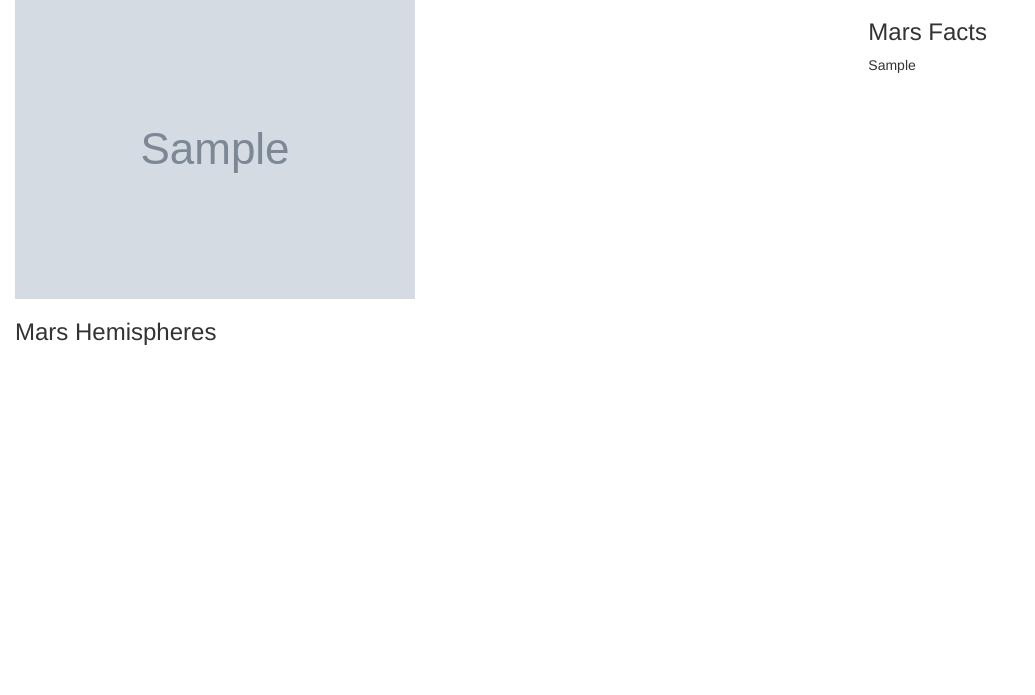
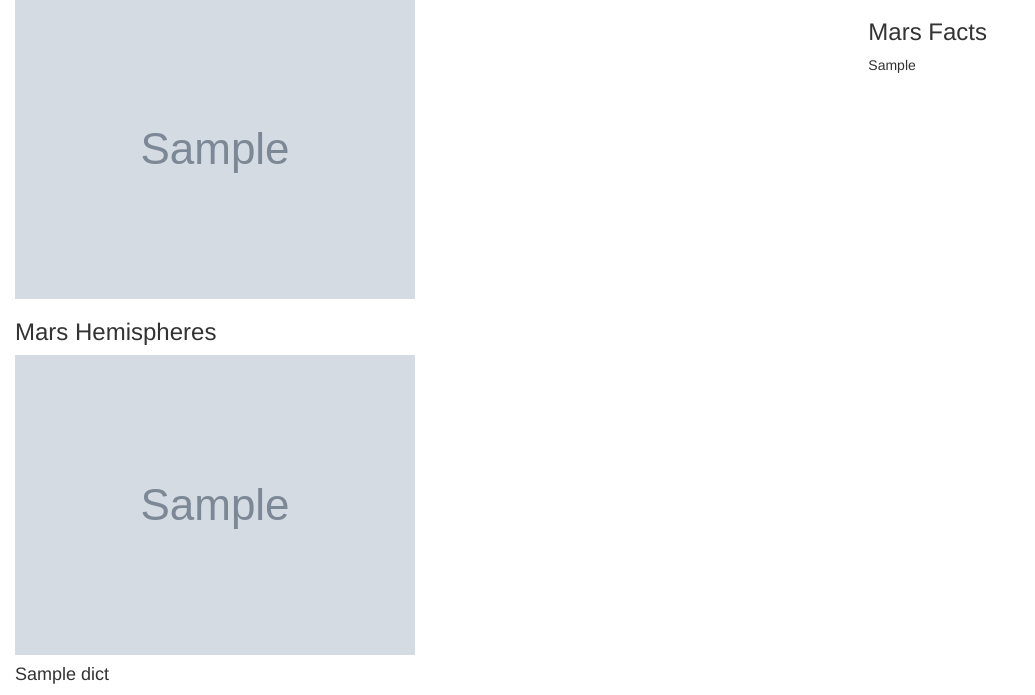
Before and after one commit to gitgranthub/Mars-Data_Beautiful_Soup_Scrapping, a Flask app: page / in a window 1280 px wide. Shown: the part 460-1155 px from the top of the page, without its empty margins (0-1035 px from the left). Before the commit the page ends 805 px from the top, so only its background shows below. Run offline with Flask 2, Linux system fonts and the light colour scheme; grey boxes marked "Sample" are stand-in pictures; a database or web service that is not in the repository returns one stand-in record (values such as "Sample title"); parts of the project's set-up code (start-up, migrations or seed data) failed here and were passed over; some libraries are stand-ins or nearby versions.

Commit message:
modifying scripts. editing table in index.html

```diff
--- a/Missions_to_Mars/templates/index.html
+++ b/Missions_to_Mars/templates/index.html
@@ -58,7 +58,7 @@
 			<h3>Mars Hemispheres</h3>
 			<div class="card-columns">
 
-				{% for dict in dict.img_dict %}
+				{% for dict in mars_data.hemi_urls %}
 
 				<div class="card" style="width: 100%">
 					<img class="card-img" src="{{ dict.img_url }}">
```
